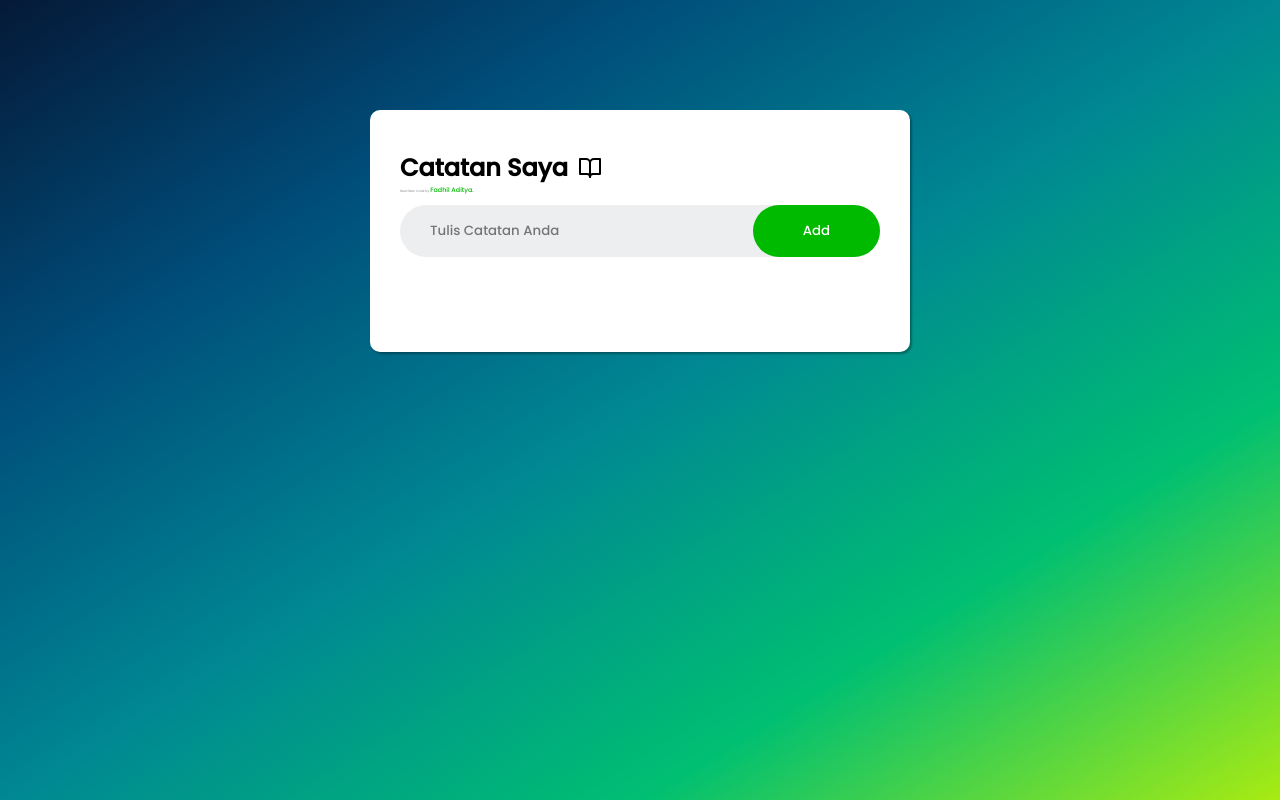
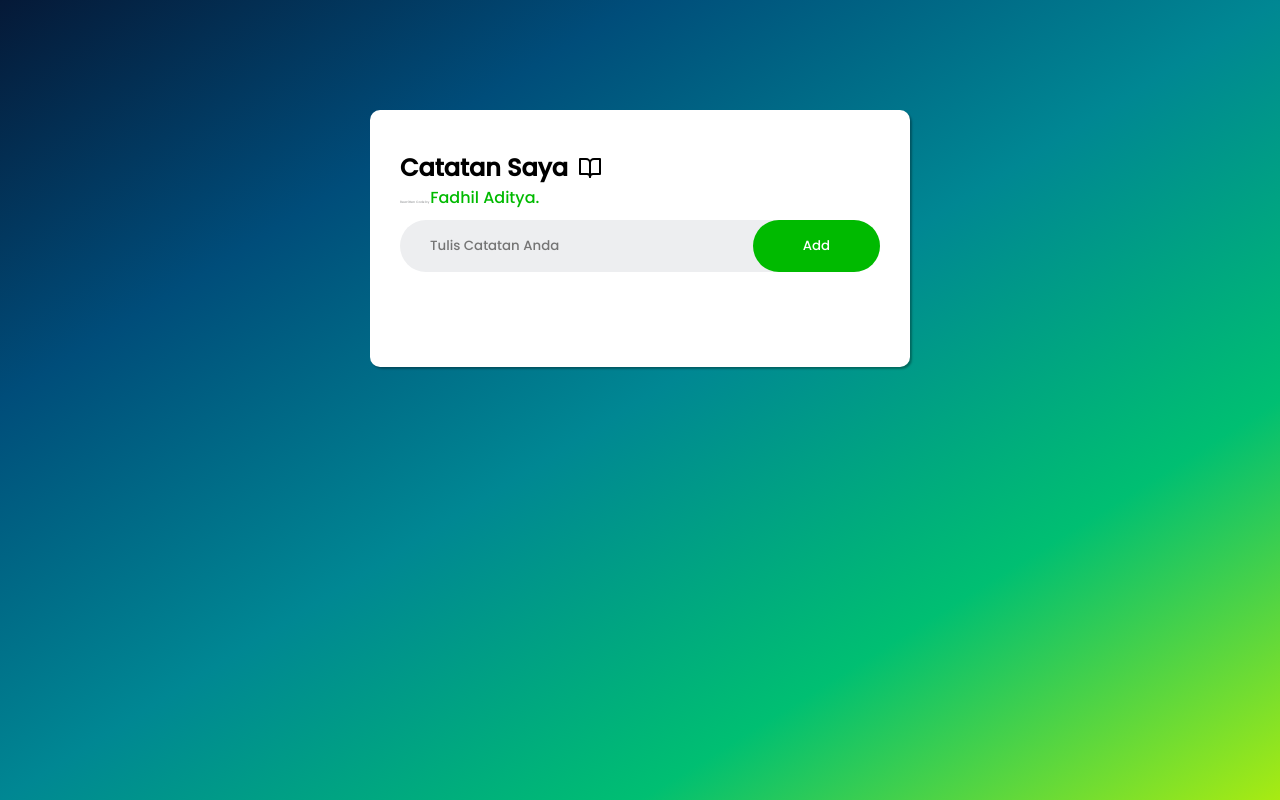
Before and after one commit to crocodhil/crocodhil.gihub.io, a plain HTML site: page index.html in a window 1280 px wide. Drawn offline with nearby package versions, Linux system fonts and the light colour scheme.

Commit message:
Update style.css
iya

```diff
--- a/style.css
+++ b/style.css
@@ -50,7 +50,7 @@
 
 .author {
     color: #00BA00;
-    font-size: .4rem;
+    font-size: 1rem;
 }
 
 input {
```
